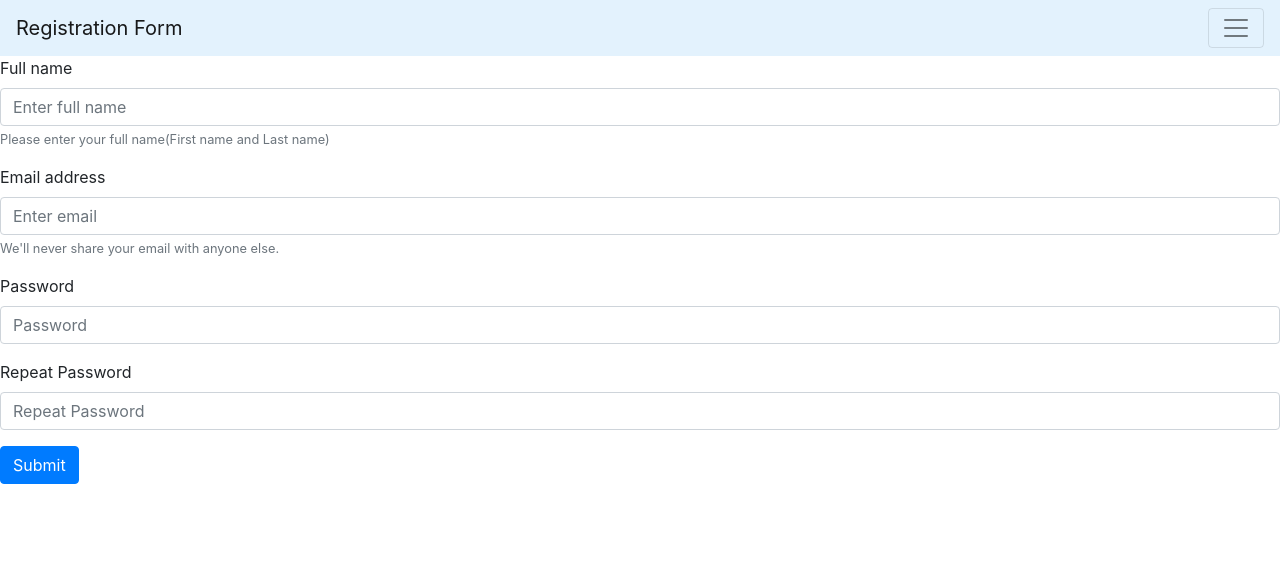
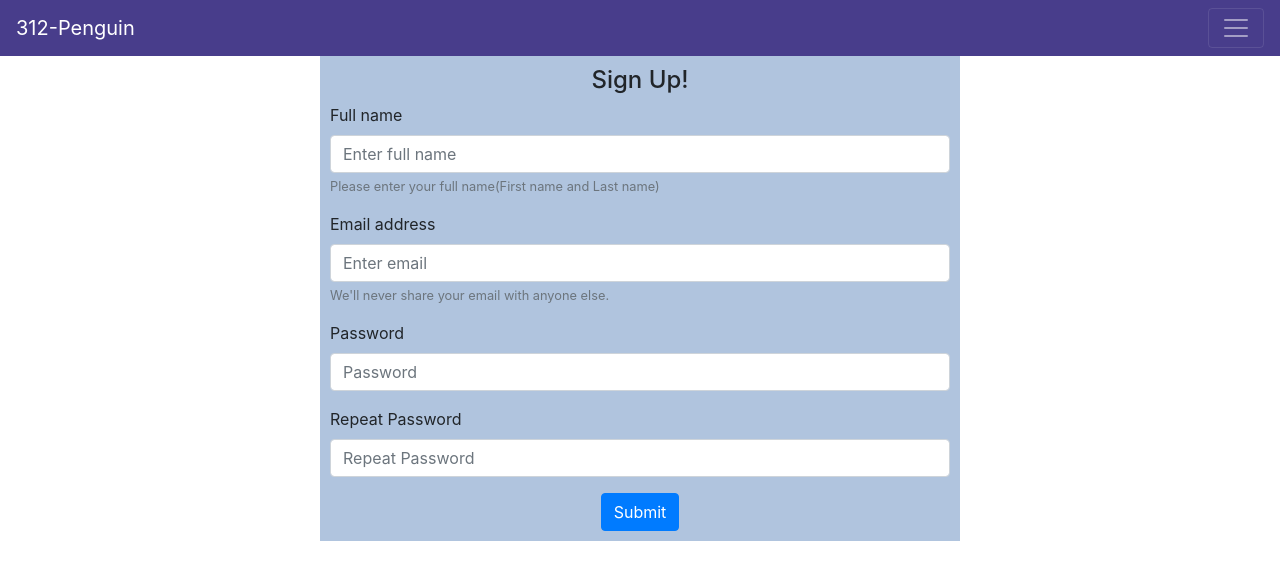
Before and after one commit to tjrosset/312_project, a Flask app: page /logout in a window 1280 px wide. Shown: the top 580 px of the page. Run offline with Flask 2, Linux system fonts and the light colour scheme; some libraries are stand-ins or nearby versions.

Commit message:
Changed looks and added logout button
Changed color of navbar, and updated the look of the forms
Changed the layout of the controls to resemble a directional pad
Added a logout button to the gameworld

```diff
--- a/templates/base.html
+++ b/templates/base.html
@@ -10,8 +10,8 @@
 </head>
 <body>
 
-<nav class="navbar navbar-light" style="background-color: #e3f2fd;">
-  <a class="navbar-brand" href="#">Registration Form</a>
+<nav class="navbar navbar-dark" style="background-color: darkslateblue;">
+  <a class="navbar-brand" href="#">312-Penguin</a>
   <button class="navbar-toggler" type="button" data-toggle="collapse" data-target="#navbarNavAltMarkup" aria-controls="navbarNavAltMarkup" aria-expanded="false" aria-label="Toggle navigation">
     <span class="navbar-toggler-icon"></span>
   </button>
--- a/templates/index.html
+++ b/templates/index.html
@@ -8,33 +8,35 @@
         <p>{{ message }}</p>
     </div>
 {% endif %}
+<div style="display: flex; width: 100%; justify-content: center; align-items: center; "></style>
+  <form style="width: 50%; padding: 10px; background-color: lightsteelblue; display: flex; flex-direction: column; justify-content: space-between; align-items: center;" action="" method="post">
+    <h4>Sign Up!</h4>
 
-<form action="" method="post">
-    <div class="form-group">
+    <div style="width: 100%; display: flex; flex-direction: column;" class="form-group">
           <label for="Fullname">Full name</label>
           <input name="fullname" class="form-control" id="inputFullName" aria-describedby="emailHelp" placeholder="Enter full name">
           <small id="fullName" class="form-text text-muted">Please enter your full name(First name and Last name)</small>
     </div>
-  <div class="form-group">
+
+    <div style="width: 100%; display: flex; flex-direction: column;" class="form-group">
           <label for="InputEmail">Email address</label>
           <input name="email" class="form-control" id="InputEmail"  placeholder="Enter email">
           <small id="emailHelp" class="form-text text-muted">We'll never share your email with anyone else.</small>
     </div>
-  <div class="form-group">
+
+    <div style="width: 100%; display: flex; flex-direction: column;"  class="form-group">
       <label for="InputPassword">Password</label>
       <input type="password" name="password1" class="form-control" id="InputPassword" placeholder="Password">
     </div>
 
-    <div class="form-group">
+    <div style="width: 100%; display: flex; flex-direction: column;" class="form-group">
       <label for="InputPassword2">Repeat Password</label>
       <input type="password" name="password2" class="form-control" id="InputPassword2" placeholder="Repeat Password">
+    </div>
 
+    <button type="submit" class="btn btn-primary">Submit</button>
+  </form>
 </div>
-  <button type="submit" class="btn btn-primary">Submit</button>
-
-
-</form>
-
 
 
 {% endblock %}
--- a/templates/logout.html
+++ b/templates/logout.html
@@ -1,4 +1,8 @@
 {% extends "base.html" %}
 {% block content %}
-<h1>You are signed out!</h1>
+<div style="display: flex; justify-content: center; flex-direction: column; width: 100%; align-items: center;">
+    <h1>You have successfully been logged out!</h1>
+    <b>Click <a style="display: inline;" href="/login">here</a> to navigate back to login!</b>
+
+</div>
 {% endblock %}
```
Also changed, not shown: templates/World.html (+22 -6 lines), templates/login.html (+7 -4 lines). Lines whose indentation alone changed are shown as unchanged.
